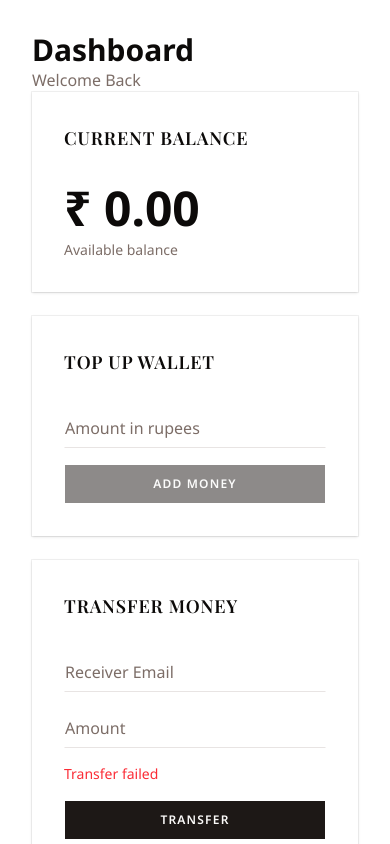
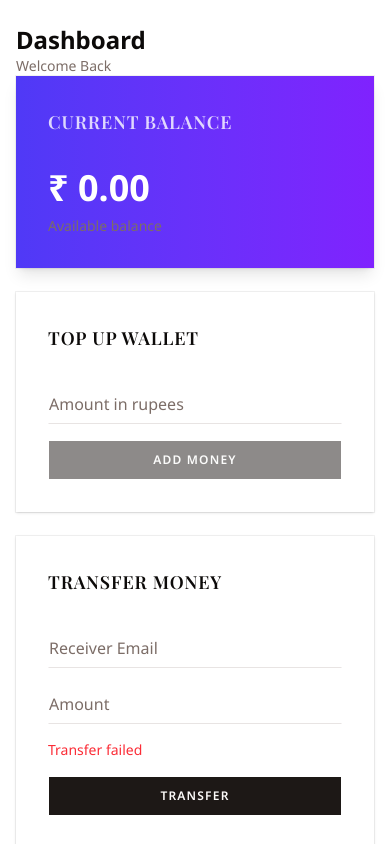
Before and after one commit to FluffySce/mini-wallet, a Next.js app in the folder mini-wallet-frontend/: page /dashboard in a window 390 px wide. Both pictures are taken after a click on the button "TRANSFER". Shown: the top 844 px of the page. Built offline with nearby package versions, Linux system fonts and the light colour scheme; no server answers; a web font is replaced by a local one.

Commit message:
feat: enhance UI components with improved styling and responsiveness for DashboardPage, BalanceCard, TopupForm, TransferForm, and TransactionsTable

```diff
--- a/mini-wallet-frontend/src/app/dashboard/page.tsx
+++ b/mini-wallet-frontend/src/app/dashboard/page.tsx
@@ -49,9 +49,9 @@ export default function DashboardPage() {
     return <div className="p-8">Loading Wallet...</div>;
   }
   return (
-    <div className="max-w-6xl mx-auto p-8">
-      <h1 className="text-3xl font-bold">Dashboard</h1>
-      <p className="text-muted-foreground">Welcome Back</p>
+    <div className="max-w-6xl mx-auto px-4 py-6 md:p-8">
+      <h1 className="text-2xl md:text-4xl font-bold">Dashboard</h1>
+      <p className="text-sm md:text-base text-muted-foreground">Welcome Back</p>
       <div className="grid gap-6">
         <BalanceCard balance={balance} />
 
--- /dev/null
+++ b/mini-wallet-frontend/src/components/ui/badge.tsx
@@ -0,0 +1,49 @@
+import * as React from "react"
+import { cva, type VariantProps } from "class-variance-authority"
+import { Slot } from "radix-ui"
+
+import { cn } from "@/lib/utils"
+
+const badgeVariants = cva(
+  "group/badge inline-flex h-5 w-fit shrink-0 items-center justify-center gap-1 overflow-hidden rounded-2xl border border-transparent px-2 py-0.5 text-xs font-medium whitespace-nowrap transition-all focus-visible:border-ring focus-visible:ring-[3px] focus-visible:ring-ring/50 has-data-[icon=inline-end]:pr-1.5 has-data-[icon=inline-start]:pl-1.5 aria-invalid:border-destructive aria-invalid:ring-destructive/20 dark:aria-invalid:ring-destructive/40 [&>svg]:pointer-events-none [&>svg]:size-3!",
+  {
+    variants: {
+      variant: {
+        default: "bg-primary text-primary-foreground [a]:hover:bg-primary/80",
+        secondary:
+          "bg-secondary text-secondary-foreground [a]:hover:bg-secondary/80",
+        destructive:
+          "bg-destructive/10 text-destructive focus-visible:ring-destructive/20 dark:bg-destructive/20 dark:focus-visible:ring-destructive/40 [a]:hover:bg-destructive/20",
+        outline:
+          "border-border text-foreground [a]:hover:bg-muted [a]:hover:text-muted-foreground",
+        ghost:
+          "hover:bg-muted hover:text-muted-foreground dark:hover:bg-muted/50",
+        link: "text-primary underline-offset-4 hover:underline",
+      },
+    },
+    defaultVariants: {
+      variant: "default",
+    },
+  }
+)
+
+function Badge({
+  className,
+  variant = "default",
+  asChild = false,
+  ...props
+}: React.ComponentProps<"span"> &
+  VariantProps<typeof badgeVariants> & { asChild?: boolean }) {
+  const Comp = asChild ? Slot.Root : "span"
+
+  return (
+    <Comp
+      data-slot="badge"
+      data-variant={variant}
+      className={cn(badgeVariants({ variant }), className)}
+      {...props}
+    />
+  )
+}
+
+export { Badge, badgeVariants }
--- a/mini-wallet-frontend/src/components/wallet/balance-card.tsx
+++ b/mini-wallet-frontend/src/components/wallet/balance-card.tsx
@@ -5,12 +5,25 @@ type Props = {
 };
 export function BalanceCard({ balance }: Props) {
   return (
-    <Card>
+    <Card
+      className="
+    bg-linear-to-r
+    from-indigo-600
+    to-violet-600
+    text-white
+    shadow-lg
+    hover:shadow-xl
+    transition-all
+    duration-300
+    "
+    >
       <CardHeader>
-        <CardTitle>Current Balance</CardTitle>
+        <CardTitle className="text-white/80">Current Balance</CardTitle>
       </CardHeader>
       <CardContent>
-        <p className="text-5xl font-bold">₹ {(balance / 100).toFixed(2)}</p>
+        <p className="text-4xl md:text-5xl font-bold">
+          ₹ {(balance / 100).toFixed(2)}
+        </p>
         <p className="text-sm text-muted-foreground mt-2">Available balance</p>
       </CardContent>
     </Card>
--- a/mini-wallet-frontend/src/components/wallet/topup-form.tsx
+++ b/mini-wallet-frontend/src/components/wallet/topup-form.tsx
@@ -59,7 +59,13 @@ export function TopupForm({ onSuccess }: Props) {
   };
 
   return (
-    <Card>
+    <Card
+      className="
+      hover:shadow-xl
+      transition-all
+      duration-300
+      "
+    >
       <CardHeader>
         <CardTitle>Top Up Wallet</CardTitle>
       </CardHeader>
--- a/mini-wallet-frontend/src/components/wallet/transactions-table.tsx
+++ b/mini-wallet-frontend/src/components/wallet/transactions-table.tsx
@@ -10,6 +10,8 @@ import {
   TableRow,
 } from "@/components/ui/table";
 
+import { Badge } from "@/components/ui/badge";
+
 import { Card, CardHeader, CardTitle, CardContent } from "@/components/ui/card";
 
 type Props = {
@@ -18,12 +20,19 @@ type Props = {
 
 export function TransactionsTable({ transactions }: Props) {
   return (
-    <Card>
+    <Card
+      className="
+      hover:shadow-xl
+      transition-all
+      duration-300
+      "
+    >
       <CardHeader>
         <CardTitle>Transactions</CardTitle>
       </CardHeader>
 
       <CardContent>
+        <div className="overflow-x-auto">
           <Table>
             <TableHeader>
               <TableRow>
@@ -38,15 +47,26 @@ export function TransactionsTable({ transactions }: Props) {
             <TableBody>
               {transactions.map((tx) => (
                 <TableRow key={tx.id}>
-                <TableCell>{tx.type}</TableCell>
+                  <TableCell>
+                    <Badge
+                      variant={tx.type === "TOPUP" ? "default" : "secondary"}
+                    >
+                      {tx.type}
+                    </Badge>
+                  </TableCell>
 
                   <TableCell>₹ {(tx.amount / 100).toFixed(2)}</TableCell>
 
-                <TableCell>{tx.status}</TableCell>
+                  <TableCell>
+                    <Badge className="bg-green-500 hover:bg-green-500">
+                      {tx.status}
+                    </Badge>
+                  </TableCell>
                 </TableRow>
               ))}
             </TableBody>
           </Table>
+        </div>
       </CardContent>
     </Card>
   );
--- a/mini-wallet-frontend/src/components/wallet/transfer-form.tsx
+++ b/mini-wallet-frontend/src/components/wallet/transfer-form.tsx
@@ -45,7 +45,13 @@ export function TransferForm({ onSuccess }: Props) {
   };
 
   return (
-    <Card>
+    <Card
+      className="
+      hover:shadow-xl
+      transition-all
+      duration-300
+      "
+    >
       <CardHeader>
         <CardTitle>Transfer Money</CardTitle>
       </CardHeader>
```
Lines whose indentation alone changed are shown as unchanged.
